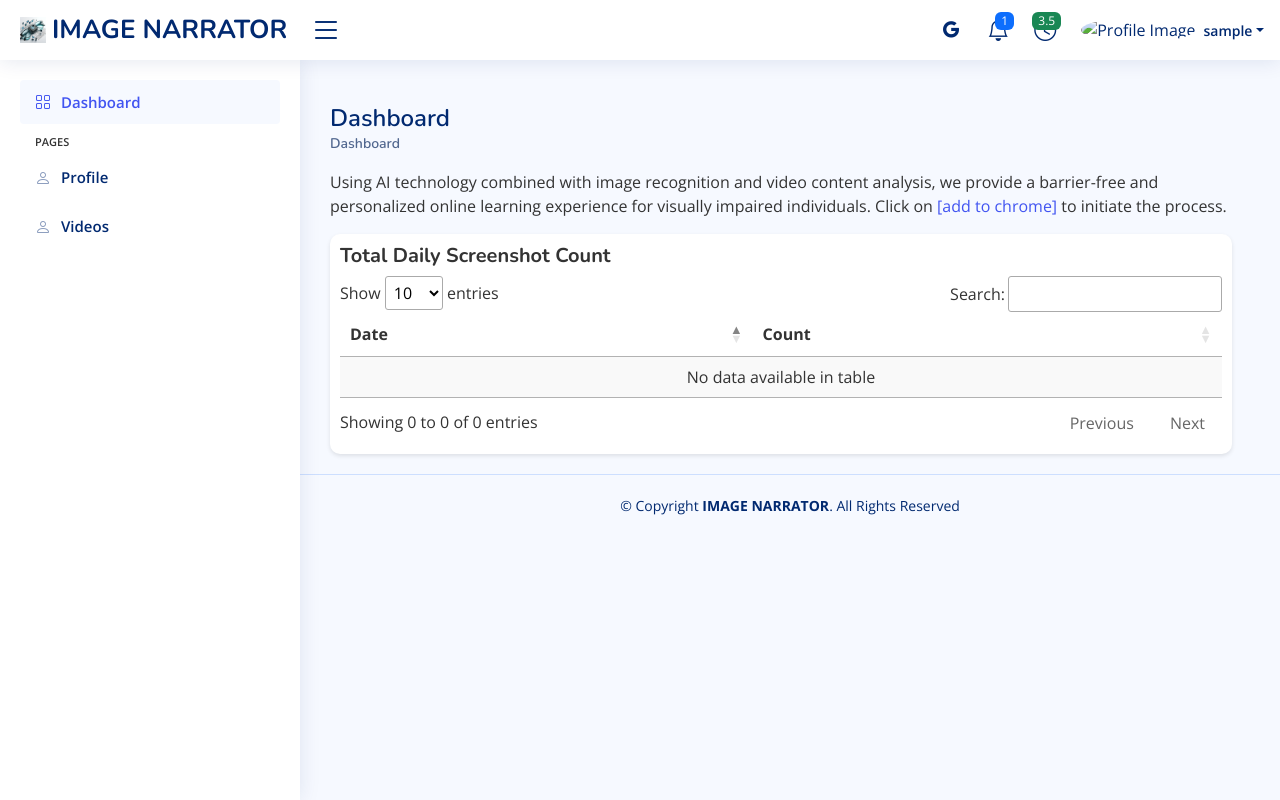
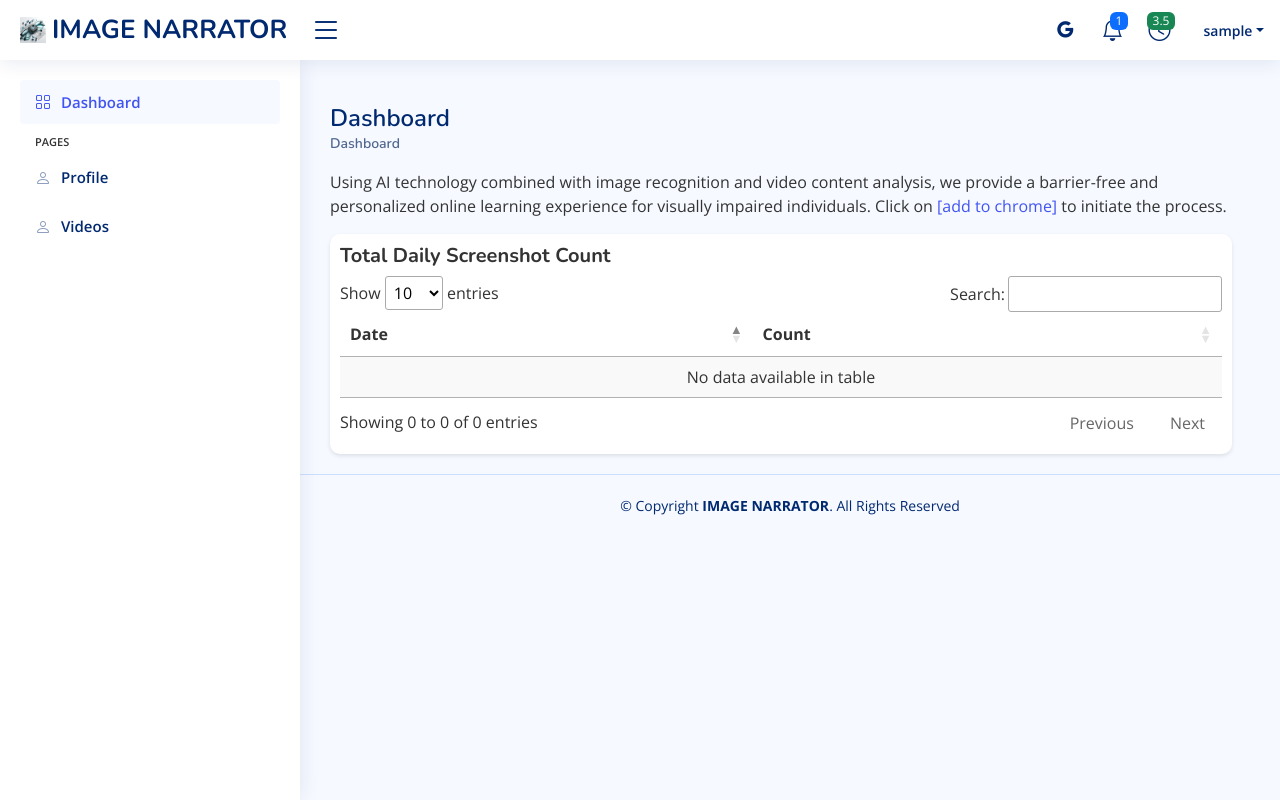
Before and after one commit to Lisa123wang/ImageNarrator, a PHP site: page /pages-dashboard.php in a window 1280 px wide. Run offline with PHP 8.4, Linux system fonts and the light colour scheme; the visitor is signed in with stand-in values (Sample User, id 1); data that the repository does not hold is empty; some libraries are stand-ins or nearby versions.

Commit message:
0428-1
修改部分連結

```diff
--- a/NarratorAdmin/pages-dashboard.php
+++ b/NarratorAdmin/pages-dashboard.php
@@ -152,7 +152,6 @@
         <li class="nav-item dropdown pe-3">
 
             <a class="nav-link nav-profile d-flex align-items-center pe-0" href="#" data-bs-toggle="dropdown">
-                <img src="phpcontrol/image.php?email=<?php echo urlencode($_SESSION['email']); ?>" alt="Profile Image" class="rounded-circle">
                 <span class="d-none d-md-block dropdown-toggle ps-2"><?php echo htmlspecialchars($_SESSION['nickname']); ?></span>
             </a><!-- End Profile Iamge Icon -->
 
```
